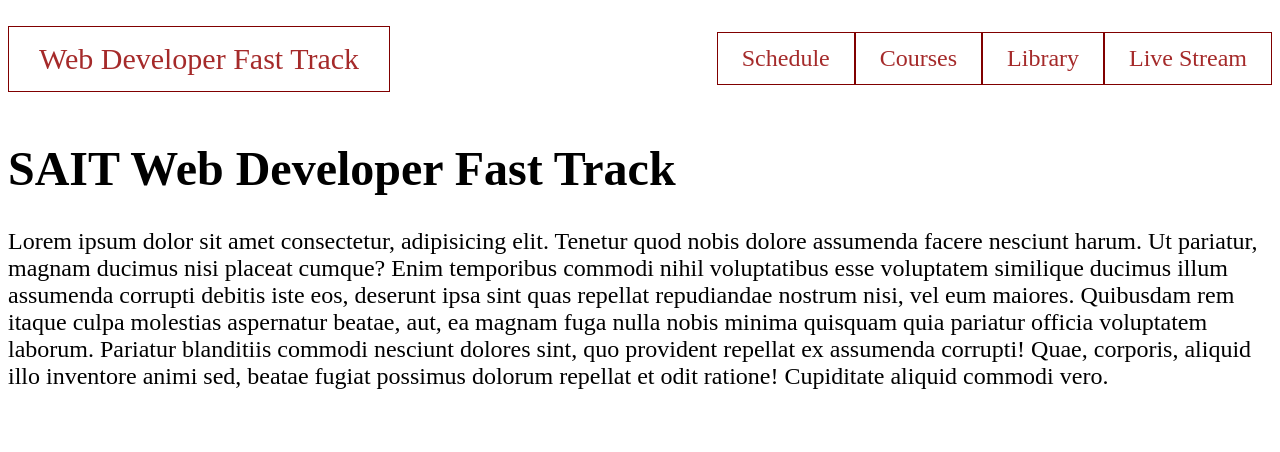
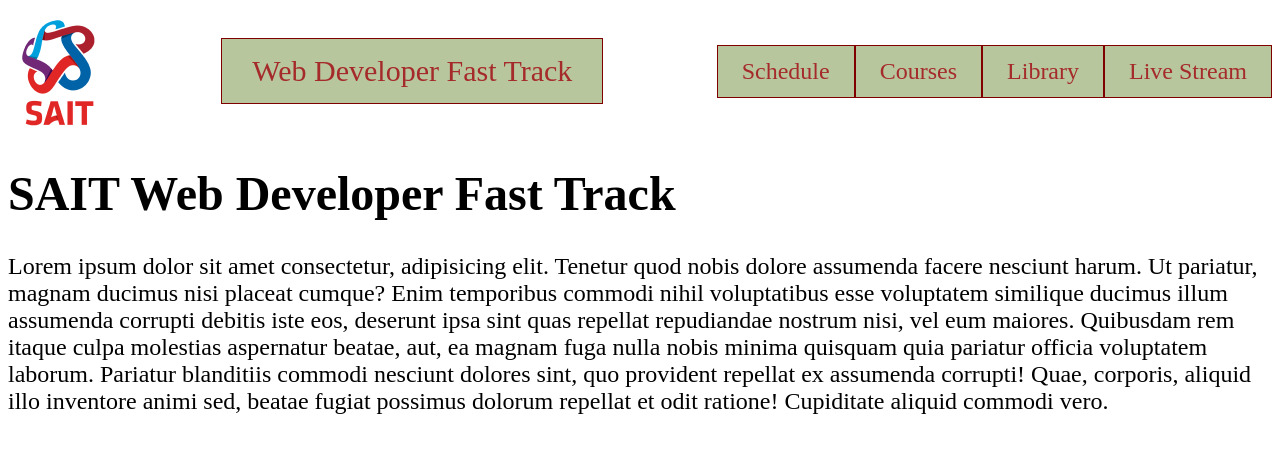
Before and after one commit to rashidhayato/cpnt-260-ach-7-banner-imp, a plain HTML site: page index.html in a window 1280 px wide. Drawn offline with Linux system fonts and the light colour scheme.

Commit message:
added sait logo

```diff
--- a/css/main.css
+++ b/css/main.css
@@ -29,4 +29,9 @@ a, a:visited {
 
   color: brown;
   border: 1px solid maroon;
+  background-color: rgb(184, 198, 158);
 }
+img {
+  width: 100px;
+  height: initial;
+}
--- a/index.html
+++ b/index.html
@@ -9,6 +9,7 @@
 </head>
 <body>
   <header>
+      <img src="images/sait-logo.png" alt="sait-logo" height="260" width="200"/>
     <a href="/" class="site-title">Web Developer Fast Track</a>
     <nav class="main-nav">
       <ul>
```
